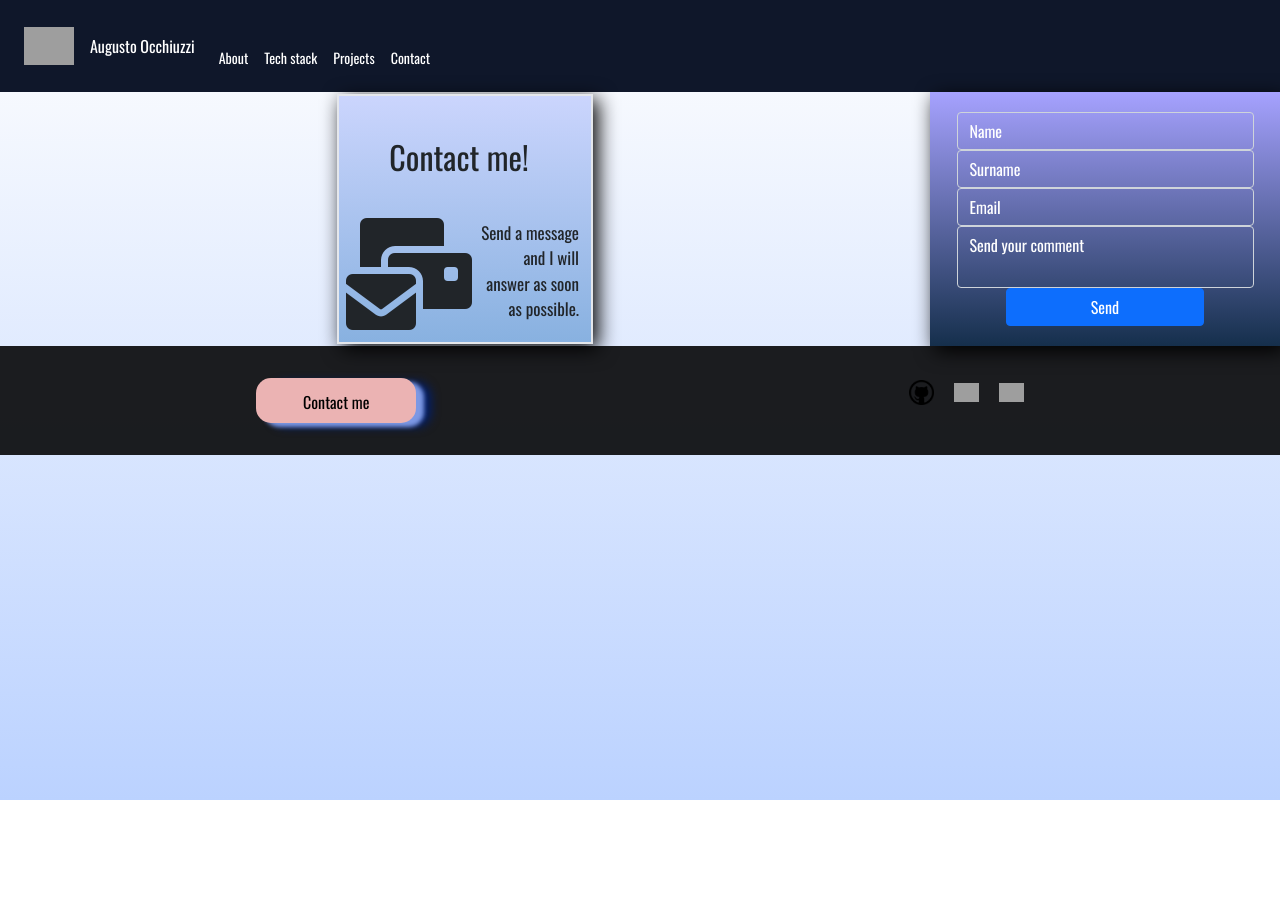
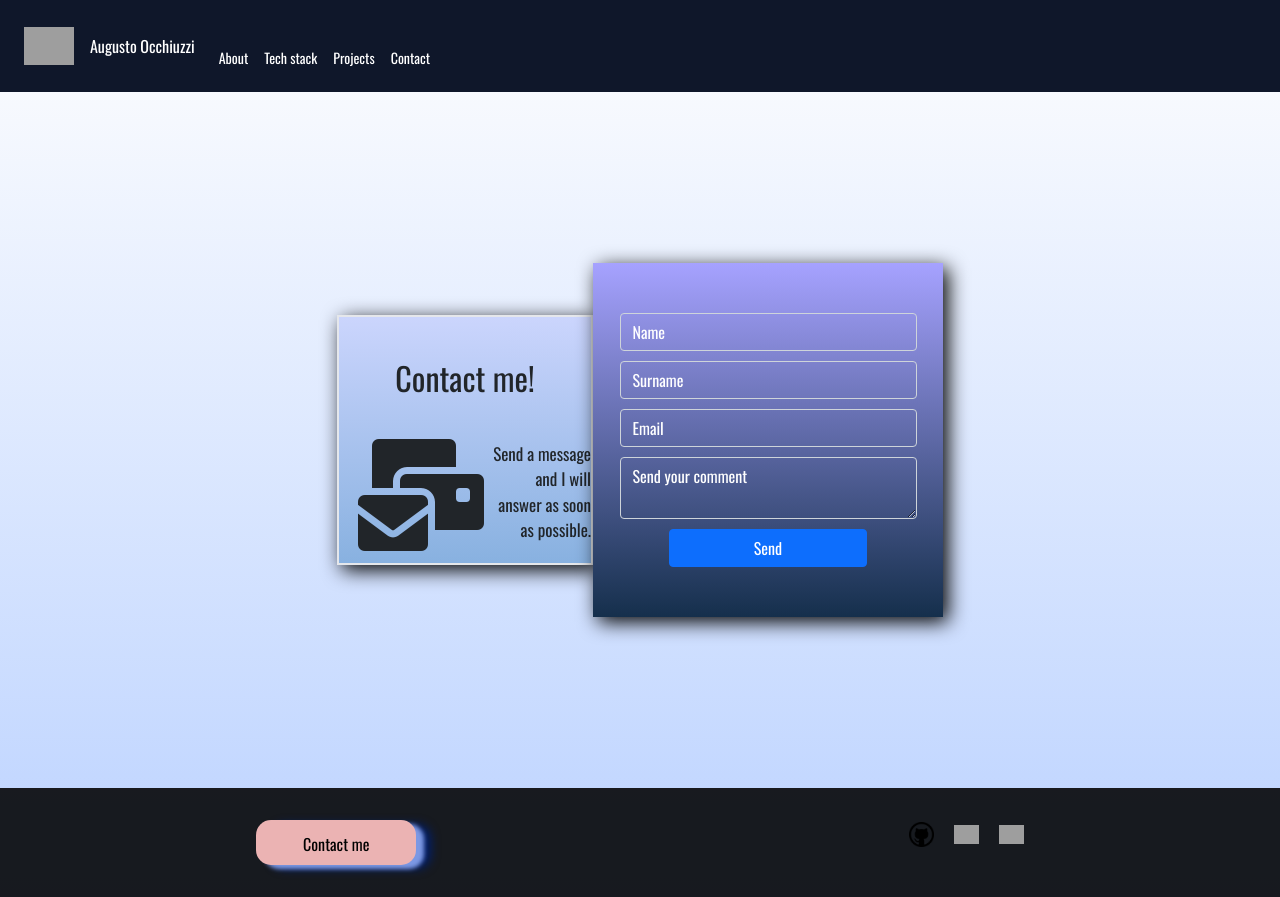
Before and after one commit to augustoocch/augustoocc-personalweb, a React (Vite) app: page /contact in a window 1280 px wide. Before the commit the page ends 800 px from the top, so only its background shows below. Built offline with nearby package versions, Linux system fonts and the light colour scheme; grey boxes are pictures that could not be loaded.

Commit message:
Added styles for the contaxt page

```diff
--- a/src/assets/styles/contact.css
+++ b/src/assets/styles/contact.css
@@ -2,10 +2,9 @@
 
 .ContactFormContainer{
   display: flex;
-    flex-wrap: wrap;
+  justify-content: center;
   align-items: center;
-    align-content: center;
-    margin: auto;
+  height: 75vh;
   }
 
 .container_form1 {
@@ -15,9 +14,8 @@
   height: 250px;
   z-index: 5;
   text-align: left;
-    margin: auto;
   vertical-align: middle;
-    display: flex;
+  margin-right: 0px;
 }
 
 .container_form1:first-child {
@@ -28,11 +26,13 @@
 
   .container_form2 {
     width: 350px;
+    flex: 2;
+    margin: 0 10px;
     background: linear-gradient(rgb(166, 162, 255), rgb(21, 47, 76));
     font-size: 20px;
     color: rgb(255, 255, 255);
     margin: auto;
-    padding: 20px 10px;
+    padding: 50px 10px;
     text-align:justify;
     transition-property: all;
     transition-duration:  1s;
@@ -68,56 +68,17 @@
     background: linear-gradient(rgb(23, 12, 12), rgb(61, 52, 52));
   }
 
-  #nombre {
+  .nombre {
     background: transparent;
+    margin-bottom: 10px;
     color: rgb(255, 255, 255);
   }
 
-  #nombre::placeholder {
+  .nombre::placeholder {
     color: rgb(255, 255, 255);
   }
 
-  #nombre:focus {
-    background: linear-gradient(rgb(102, 71, 135), rgb(126, 113, 199));
-  }
-
-  #apellido {
-    background: transparent;
-    color: rgb(255, 255, 255);
-  }
-
-  #apellido::placeholder {
-    color: rgb(255, 255, 255);
-  }
-
-  #apellido:focus {
-    background: linear-gradient(rgb(102, 71, 135), rgb(126, 113, 199));
-  }
-
-  #email {
-    background: transparent;
-    color: rgb(255, 255, 255);
-  }
-
-  #email::placeholder {
-    color: rgb(255, 255, 255);
-  }
-
-  #email:focus {
-    background: linear-gradient(rgb(102, 71, 135), rgb(126, 113, 199));
-  }
-
-  #coment {
-    background: transparent;
-    color: rgb(255, 255, 255);
-    resize: none;
-  }
-
-  #coment::placeholder {
-    color: rgb(255, 255, 255);
-  }
-
-  #coment:focus {
+  .nombre:focus {
     background: linear-gradient(rgb(102, 71, 135), rgb(126, 113, 199));
   }
 
@@ -146,11 +107,13 @@
         width: 300px;
         margin: auto;
         height: 270px;
+        margin-left: auto;
     }
 
     .container_form2 {
         width: 400px;
         margin-top: -1.5em;
+        margin-right: auto;
     }
 
   }
--- a/src/components/layouts/ContactBlock.jsx
+++ b/src/components/layouts/ContactBlock.jsx
@@ -7,35 +7,35 @@ function ContactBlock() {
 
     return(
 
-        <div class="ContactFormContainer">
-            <div class="container_form1">
+        <div className="mt-5 mb-5  ContactFormContainer">
+            <div className="container_form1">
                 <div>
-                    <h1 class="animate__animated animate__fadeIn">Contact me!</h1>
-                    <i class="fa-solid fa-envelopes-bulk"></i>
-                    <p class="message animate__animated animate__fadeIn">Send a message and I will answer as soon as possible.</p>
+                    <h1 className="animate__animated animate__fadeIn">Contact me!</h1>
+                    <i className="fa-solid fa-envelopes-bulk"></i>
+                    <p className="message animate__animated animate__fadeIn">Send a message and I will answer as soon as possible.</p>
                 </div>
             </div>
             <div>
-                <div class="container_form2">
+                <div className="container_form2">
 
                     <form action="https://formsubmit.co/augusto.occh@gmail.com" method="POST">
-                        <div class="form-group">
-                            <input type="text" name="name" class="form-control animate__animated animate__fadeIn" id="nombre" placeholder="Name" />
+                        <div className="form-group">
+                            <input type="text" name="name" className="form-control animate__animated animate__fadeIn nombre" id="nombre" placeholder="Name" />
                         </div>
-                        <div class="form-group">
-                            <input type="text" name="surname" class="form-control animate__animated animate__fadeIn" id="apellido" placeholder="Surname"  />
+                        <div className="form-group">
+                            <input type="text" name="surname" className="form-control animate__animated animate__fadeIn nombre" id="apellido" placeholder="Surname"  />
                         </div>
-                        <div class="form-group">
-                            <input type="email" name="email" class="form-control animate__animated animate__fadeIn" id="email" placeholder="Email" />
+                        <div className="form-group">
+                            <input type="email" name="email" className="form-control animate__animated animate__fadeIn nombre" id="email" placeholder="Email" />
                         </div>
 
-                        <div class="form-group">
-                            <textarea type="text" name="coment" class="form-control animate__animated animate__fadeIn" id="coment"
+                        <div className="form-group">
+                            <textarea type="text" name="coment" className="form-control animate__animated animate__fadeIn nombre" id="coment"
                                 aria-describedby="emailHelp" placeholder="Send your comment"></textarea>
                         </div>
 
-                        <div class="button-block">
-                            <button type="submit" class="btn btn-primary animate__animated animate__fadeIn">Send</button>
+                        <div className="button-block">
+                            <button type="submit" className="btn btn-primary animate__animated animate__fadeIn">Send</button>
                         </div>
                     </form>
                 </div>
--- a/src/components/layouts/Header.jsx
+++ b/src/components/layouts/Header.jsx
@@ -54,7 +54,7 @@ function Header() {
                 <i class="fa-solid fa-face-frown"></i>
             )}
             {!burgerMenu && (
-                <i class="fa-solid fa-face-laugh-beam"></i>
+                <i className="fa-solid fa-face-laugh-beam"></i>
             )}
             </button>
         </div>
```
Lines whose indentation alone changed are shown as unchanged.
